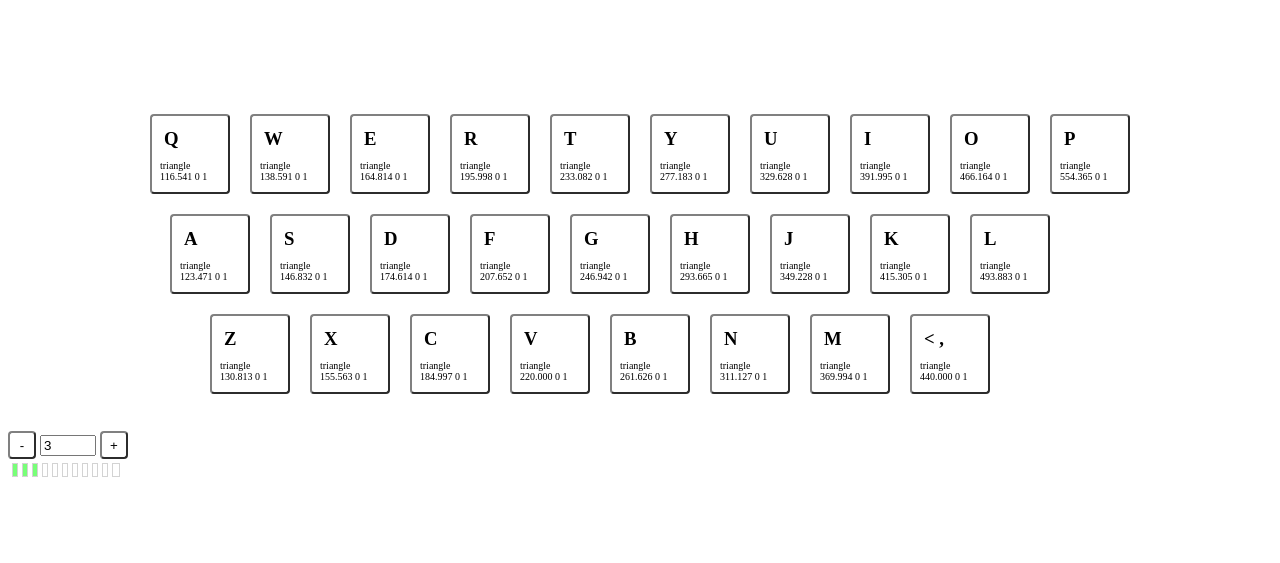
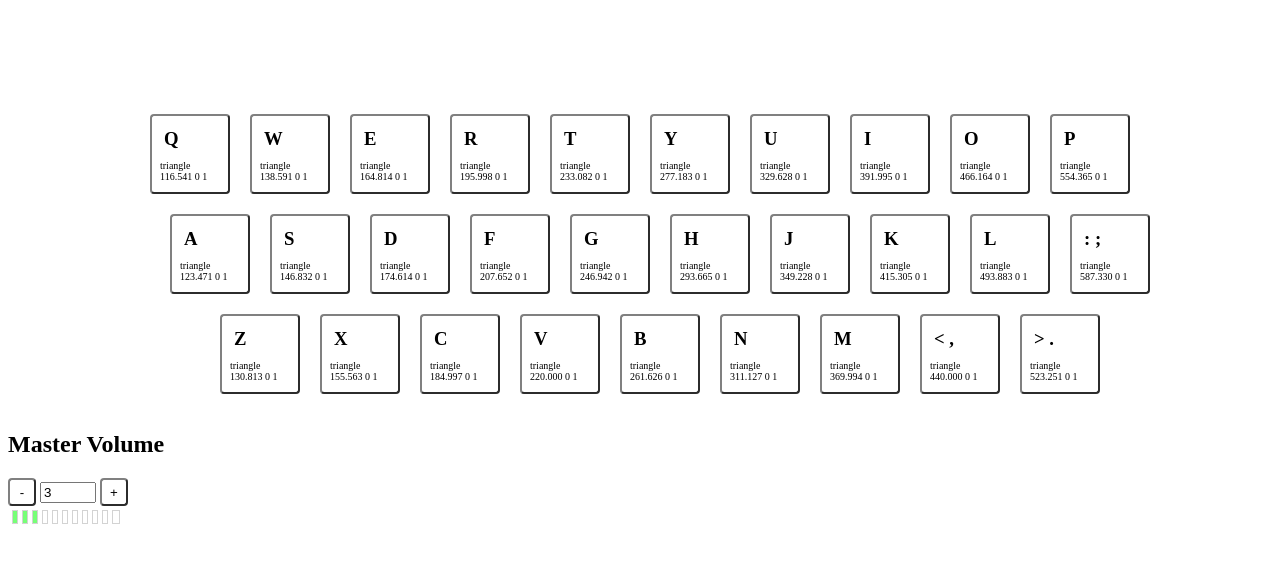
Before and after one commit to joshringer/websynth, a website built with webpack: page index.html in a window 1280 px wide. Shown: the part 79-642 px from the top of the page. Built offline with nearby package versions, Linux system fonts and the light colour scheme.

Commit message:
add two more keys

```diff
--- a/index.html
+++ b/index.html
@@ -183,6 +183,15 @@
             <span class="gain">1</span>
           </p>
         </div>
+        <div class="key" data-type="oscillator" data-keycode="59">
+          <h3>: ;</h3>
+          <p>
+            <span class="type">triangle</span>
+            <span class="frequency">587.330</span>
+            <span class="detune">0</span>
+            <span class="gain">1</span>
+          </p>
+        </div>
       </div>
       <div class="row row3">
         <div class="key" data-type="oscillator" data-keycode="90">
@@ -249,10 +258,19 @@
           </p>
         </div>
         <div class="key" data-type="oscillator" data-keycode="188">
-          <h3>< ,</h3>
+          <h3>&lt; ,</h3>
           <p>
             <span class="type">triangle</span>
             <span class="frequency">440.000</span>
+            <span class="detune">0</span>
+            <span class="gain">1</span>
+          </p>
+        </div>
+        <div class="key" data-type="oscillator" data-keycode="190">
+          <h3>&gt; .</h3>
+          <p>
+            <span class="type">triangle</span>
+            <span class="frequency">523.251</span>
             <span class="detune">0</span>
             <span class="gain">1</span>
           </p>
@@ -261,6 +279,7 @@
     </div>
     <div class="controls">
       <div class="volume">
+        <h2>Master Volume</h2>
         <button class="key" data-keycode="173">-</button>
         <input id="mastervolume" type="number" min="0" max="11" value="3">
         <button class="key" data-keycode="61">+</button>
--- a/src/css/index.css
+++ b/src/css/index.css
@@ -13,10 +13,10 @@ h1 {
   text-align: center;
 }
 .keyboard .row2 {
-  padding-right: 60px;
+  padding-left: 40px;
 }
 .keyboard .row3 {
-  padding-right: 80px;
+  padding-left: 40px;
 }
 
 .keyboard .key {
--- a/style.css
+++ b/style.css
@@ -1 +1 @@
-h1{text-align:center}.keyboard{margin-top:10%}.controls{margin-top:2%}.keyboard .row{text-align:center}.keyboard .row2{padding-right:60px}.keyboard .row3{padding-right:80px}.keyboard .key{display:inline-block;height:60px;width:60px;padding:8px;margin:8px;text-align:left;overflow:hidden}.keyboard .key h3{margin:4px}.keyboard .key p{font-size:10px}.key{border:2px outset gray;border-radius:4px;background:#fff}.key.pressed{border-style:inset}.volume .key{height:20px;width:20px;padding:2px;box-sizing:content-box}.volume input{width:3rem}.vmeter{padding:4px}.vmeter span{display:inline-block;border:1px solid #d3d3d3;height:12px;width:4px}.vmeter span.overdrive{width:6px}.vmeter .on.low{background:#7f7}.vmeter .on.mid{background:#ff0}.vmeter .on.high{background:#fa3}.vmeter .on.overdrive{background:red}
+h1{text-align:center}.keyboard{margin-top:10%}.controls{margin-top:2%}.keyboard .row{text-align:center}.keyboard .row2,.keyboard .row3{padding-left:40px}.keyboard .key{display:inline-block;height:60px;width:60px;padding:8px;margin:8px;text-align:left;overflow:hidden}.keyboard .key h3{margin:4px}.keyboard .key p{font-size:10px}.key{border:2px outset gray;border-radius:4px;background:#fff}.key.pressed{border-style:inset}.volume .key{height:20px;width:20px;padding:2px;box-sizing:content-box}.volume input{width:3rem}.vmeter{padding:4px}.vmeter span{display:inline-block;border:1px solid #d3d3d3;height:12px;width:4px}.vmeter span.overdrive{width:6px}.vmeter .on.low{background:#7f7}.vmeter .on.mid{background:#ff0}.vmeter .on.high{background:#fa3}.vmeter .on.overdrive{background:red}
```
